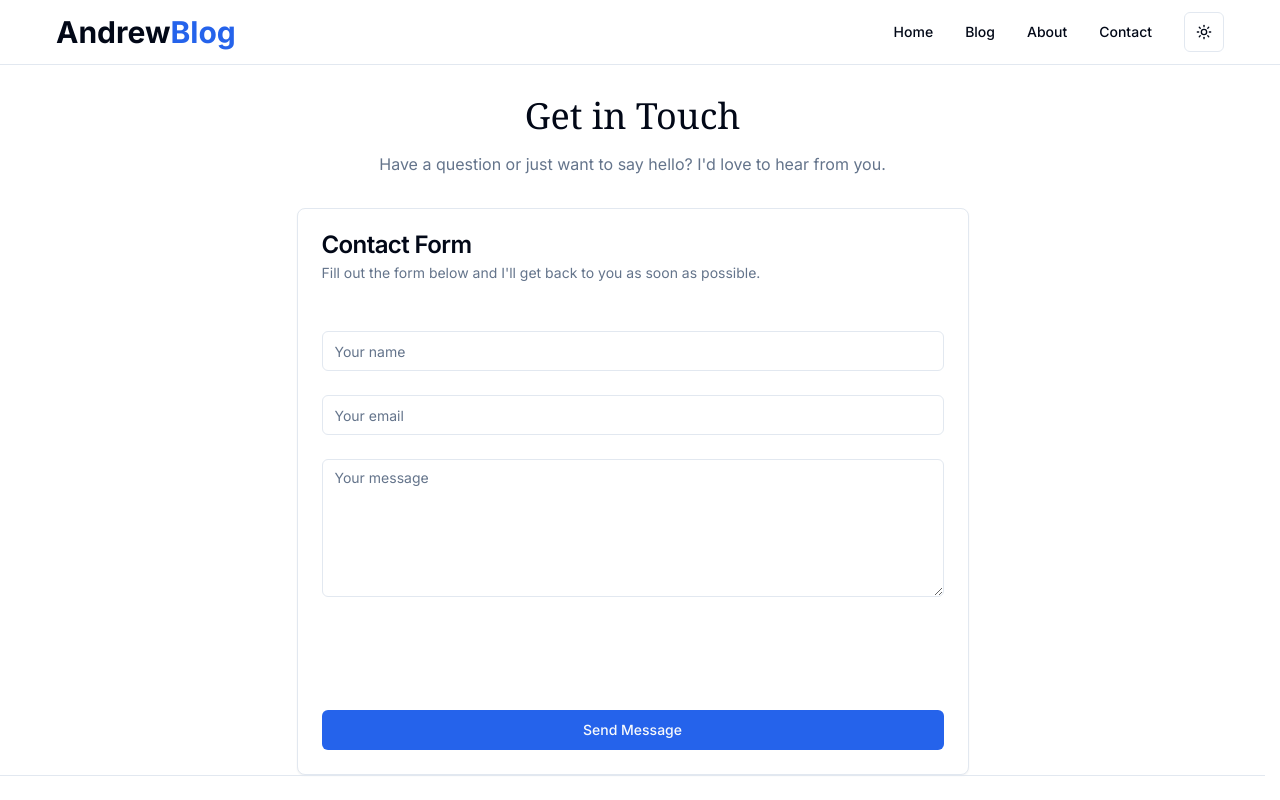
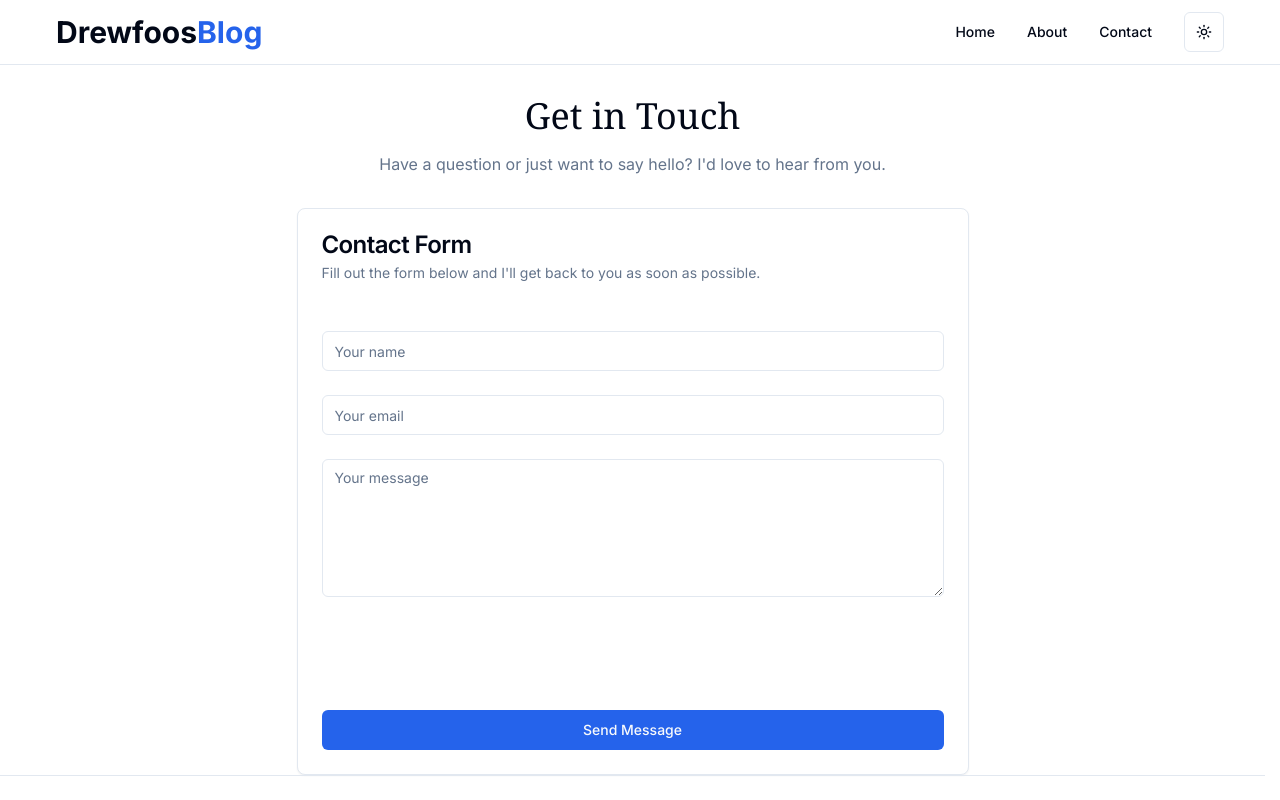
Before and after one commit to drewfoos/blog, a Next.js app: page /contact in a window 1280 px wide. Shown: the top 800 px of the page. Built offline with nearby package versions, Linux system fonts and the light colour scheme.

Commit message:
removed blog from navbar

```diff
--- a/app/components/Navbar.tsx
+++ b/app/components/Navbar.tsx
@@ -10,7 +10,6 @@ export default function Navbar() {
 
     const navItems = [
         { label: "Home", href: "/" },
-        { label: "Blog", href: "/blog" },
         { label: "About", href: "/about" },
         { label: "Contact", href: "/contact" }
     ];
@@ -21,7 +20,7 @@ export default function Navbar() {
                 <div className="max-w-[1200px] mx-auto px-4">
                     <div className="flex items-center justify-between h-16">
                         <Link href="/" className="font-bold text-3xl">
-                            Andrew<span className="text-primary">Blog</span>
+                            Drewfoos<span className="text-primary">Blog</span>
                         </Link>
                         {/* Desktop Navigation */}
                         <div className="hidden md:flex items-center gap-8">
```
